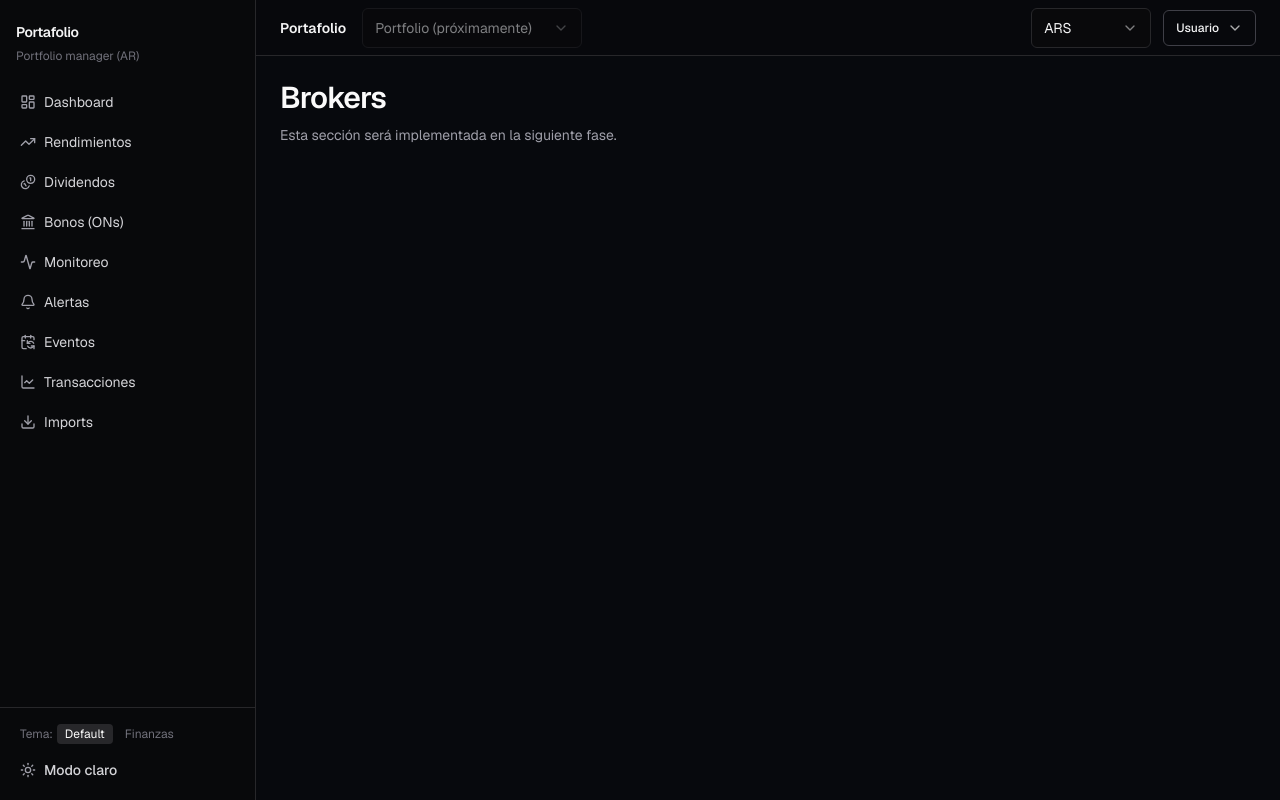
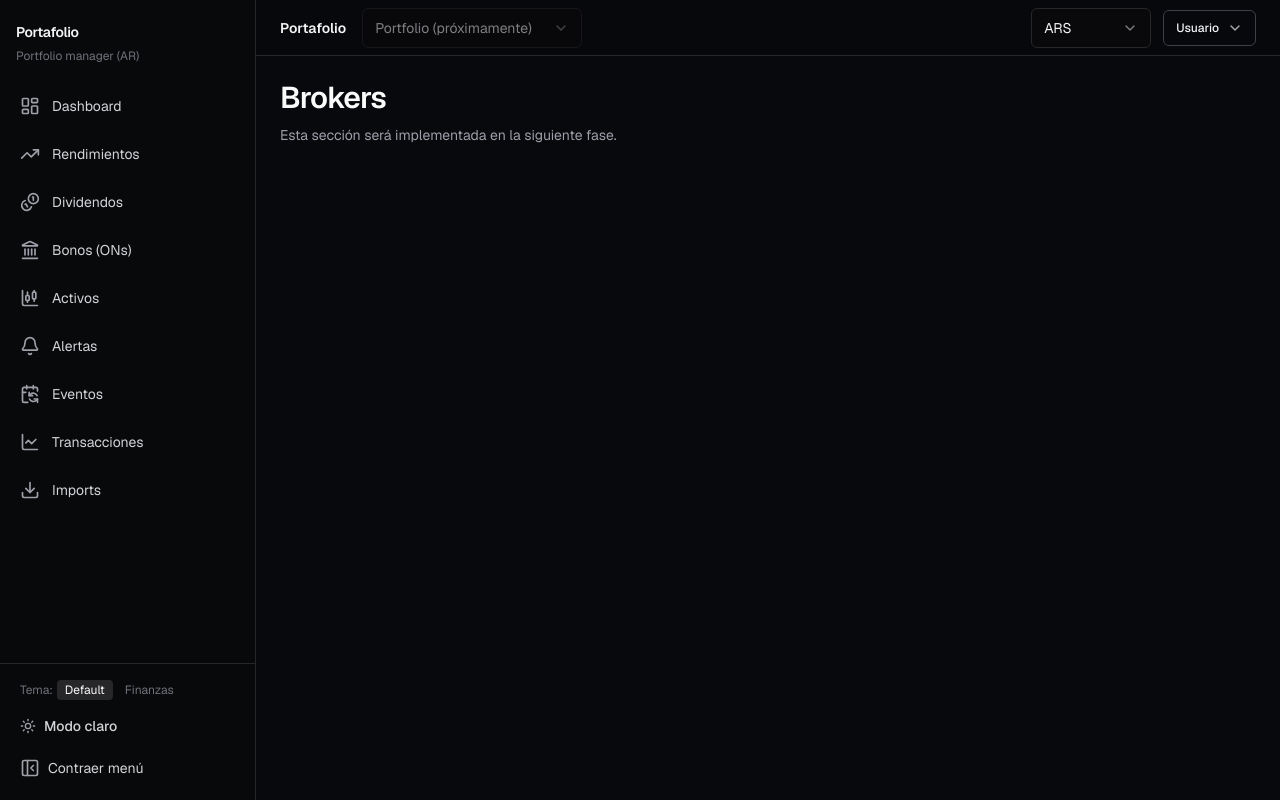
Before and after one commit to JuaniFrank/Portfolio-web, a Next.js app: page /brokers in a window 1280 px wide. Built offline with nearby package versions, Linux system fonts and the light colour scheme; no server answers.

Commit message:
feat(nav): collapsible sidebar rail with taller items

```diff
--- a/src/components/layout/sidebar.tsx
+++ b/src/components/layout/sidebar.tsx
@@ -3,18 +3,22 @@
 import Link from "next/link";
 import { usePathname } from "next/navigation";
 import {
-  Activity,
   Bell,
   CalendarSync,
+  CandlestickChart,
   Coins,
   Download,
   LayoutDashboard,
   LineChart,
   Landmark,
+  PanelLeftClose,
+  PanelLeftOpen,
   TrendingUp,
 } from "lucide-react";
 import { PaletteToggle } from "@/components/layout/palette-toggle";
 import { ThemeToggle } from "@/components/layout/theme-toggle";
+import { Tooltip, TooltipContent, TooltipProvider, TooltipTrigger } from "@/components/ui/tooltip";
+import { useStoredBoolean } from "@/lib/ui/use-stored-boolean";
 import { cn } from "@/lib/utils";
 
 const items = [
@@ -22,7 +26,7 @@ const items = [
   { href: "/rendimientos", label: "Rendimientos", icon: TrendingUp },
   { href: "/dividends", label: "Dividendos", icon: Coins },
   { href: "/bonds", label: "Bonos (ONs)", icon: Landmark },
-  { href: "/monitoreo", label: "Monitoreo", icon: Activity },
+  { href: "/activos", label: "Activos", icon: CandlestickChart },
   { href: "/alertas", label: "Alertas", icon: Bell },
   { href: "/events", label: "Eventos", icon: CalendarSync },
   { href: "/transactions", label: "Transacciones", icon: LineChart },
@@ -34,12 +38,37 @@ const items = [
 ] as const;
 
 /** Marca, navegación y toggles. Compartido por la barra fija (desktop) y el drawer (mobile). */
-export function SidebarContent({ onNavigate }: { onNavigate?: () => void }) {
+export function SidebarContent({
+  onNavigate,
+  collapsed = false,
+  onToggleCollapsed,
+}: {
+  onNavigate?: () => void;
+  /** Icon-only rail (desktop only; the mobile drawer is never collapsed) */
+  collapsed?: boolean;
+  onToggleCollapsed?: () => void;
+}) {
   const pathname = usePathname();
 
   return (
-    <>
-      <div className="px-4 py-5">
+    <TooltipProvider delayDuration={100}>
+      <div
+        className={cn(
+          "flex items-center py-5",
+          collapsed ? "justify-center px-2" : "justify-between px-4"
+        )}
+      >
+        {collapsed ? (
+          <Link
+            href="/dashboard"
+            onClick={onNavigate}
+            aria-label="Portafolio"
+            className="flex h-9 w-9 items-center justify-center rounded-md bg-zinc-200 text-sm font-bold text-zinc-900 dark:bg-zinc-900 dark:text-zinc-100"
+          >
+            P
+          </Link>
+        ) : (
+          <div className="min-w-0 whitespace-nowrap">
             <Link
               href="/dashboard"
               onClick={onNavigate}
@@ -49,41 +78,81 @@ export function SidebarContent({ onNavigate }: { onNavigate?: () => void }) {
             </Link>
             <p className="mt-1 text-xs text-zinc-500">Portfolio manager (AR)</p>
           </div>
-      <nav className="flex flex-1 flex-col gap-1 px-2 pb-4">
+        )}
+      </div>
+      <nav className="flex min-h-0 flex-1 flex-col gap-1 overflow-y-auto px-2 pb-4">
         {items.map((item) => {
           const active = pathname === item.href || pathname.startsWith(`${item.href}/`);
           const Icon = item.icon;
-          return (
+          const link = (
             <Link
               key={item.href}
               href={item.href}
               onClick={onNavigate}
+              aria-label={collapsed ? item.label : undefined}
+              aria-current={active ? "page" : undefined}
               className={cn(
-                "flex items-center gap-2 rounded-md px-3 py-2 text-sm transition-colors",
+                "flex min-h-11 items-center gap-3 rounded-md px-3 py-2.5 text-sm transition-colors",
+                collapsed && "justify-center px-0",
                 active
                   ? "bg-zinc-200 text-zinc-900 ring-1 ring-zinc-300 dark:bg-zinc-900 dark:text-zinc-50 dark:ring-zinc-800"
                   : "text-zinc-600 hover:bg-zinc-100 hover:text-zinc-900 dark:text-zinc-300 dark:hover:bg-zinc-900/70 dark:hover:text-zinc-50"
               )}
             >
-              <Icon className="h-4 w-4 text-zinc-500 dark:text-zinc-400" />
-              {item.label}
+              <Icon className="h-5 w-5 shrink-0 text-zinc-500 dark:text-zinc-400" />
+              {!collapsed && <span className="truncate whitespace-nowrap">{item.label}</span>}
             </Link>
+          );
+          if (!collapsed) return link;
+          return (
+            <Tooltip key={item.href}>
+              <TooltipTrigger asChild>{link}</TooltipTrigger>
+              <TooltipContent side="right">{item.label}</TooltipContent>
+            </Tooltip>
           );
         })}
       </nav>
       <div className="space-y-1 border-t border-zinc-200 px-2 py-3 dark:border-zinc-800">
-        <PaletteToggle />
-        <ThemeToggle />
+        <PaletteToggle collapsed={collapsed} />
+        <ThemeToggle collapsed={collapsed} />
+        {onToggleCollapsed && (
+          <button
+            type="button"
+            onClick={onToggleCollapsed}
+            aria-label={collapsed ? "Expandir menú" : "Contraer menú"}
+            title={collapsed ? "Expandir menú" : "Contraer menú"}
+            className={cn(
+              "flex min-h-10 w-full items-center gap-2 rounded-md px-3 text-sm text-zinc-600 transition-colors hover:bg-zinc-100 hover:text-zinc-900 dark:text-zinc-300 dark:hover:bg-zinc-900/70 dark:hover:text-zinc-50",
+              collapsed && "justify-center px-0"
+            )}
+          >
+            {collapsed ? (
+              <PanelLeftOpen className="h-5 w-5 text-zinc-500 dark:text-zinc-400" />
+            ) : (
+              <>
+                <PanelLeftClose className="h-5 w-5 text-zinc-500 dark:text-zinc-400" />
+                <span className="whitespace-nowrap">Contraer menú</span>
+              </>
+            )}
+          </button>
+        )}
       </div>
-    </>
+    </TooltipProvider>
   );
 }
 
-/** Barra lateral fija; por debajo de `md` se reemplaza por el drawer de `MobileNav`. */
+/** Barra lateral fija (colapsable a rail de íconos); por debajo de `md` la reemplaza el drawer de `MobileNav`. */
 export function Sidebar() {
+  const [collapsed, setCollapsed] = useStoredBoolean("nav:collapsed", false);
+
   return (
-    <aside className="hidden w-64 flex-col border-r border-zinc-200 bg-zinc-50/80 md:flex dark:border-zinc-800 dark:bg-zinc-950/60">
-      <SidebarContent />
+    <aside
+      className={cn(
+        "sticky top-0 hidden h-dvh shrink-0 flex-col self-start overflow-hidden border-r border-zinc-200 bg-zinc-50/80 transition-[width] duration-200 ease-out md:flex dark:border-zinc-800 dark:bg-zinc-950/60",
+        collapsed ? "w-16" : "w-64"
+      )}
+    >
+      <SidebarContent collapsed={collapsed} onToggleCollapsed={() => setCollapsed(!collapsed)} />
     </aside>
   );
 }
--- /dev/null
+++ b/src/lib/ui/use-stored-boolean.ts
@@ -0,0 +1,42 @@
+"use client";
+
+import * as React from "react";
+import { getBrowserStorage, readStoredBoolean, writeStoredString } from "./safe-storage";
+
+const listeners = new Set<() => void>();
+
+function subscribe(callback: () => void) {
+  listeners.add(callback);
+  window.addEventListener("storage", callback);
+  return () => {
+    listeners.delete(callback);
+    window.removeEventListener("storage", callback);
+  };
+}
+
+/**
+ * Boolean preference remembered in localStorage. Server and first client render use `fallback`
+ * (no hydration mismatch); the stored value applies right after hydration. Storage errors are
+ * swallowed: the value then lives only for the current page view.
+ */
+export function useStoredBoolean(key: string, fallback: boolean): [boolean, (next: boolean) => void] {
+  // In-memory overlay used when storage is unavailable, so the toggle still works.
+  const memoryRef = React.useRef<boolean | null>(null);
+
+  const value = React.useSyncExternalStore(
+    subscribe,
+    () => memoryRef.current ?? readStoredBoolean(getBrowserStorage(), key, fallback),
+    () => fallback
+  );
+
+  const set = React.useCallback(
+    (next: boolean) => {
+      const stored = writeStoredString(getBrowserStorage(), key, next ? "1" : "0");
+      memoryRef.current = stored ? null : next;
+      listeners.forEach((l) => l());
+    },
+    [key]
+  );
+
+  return [value, set];
+}
```
Lines whose indentation alone changed are shown as unchanged.
